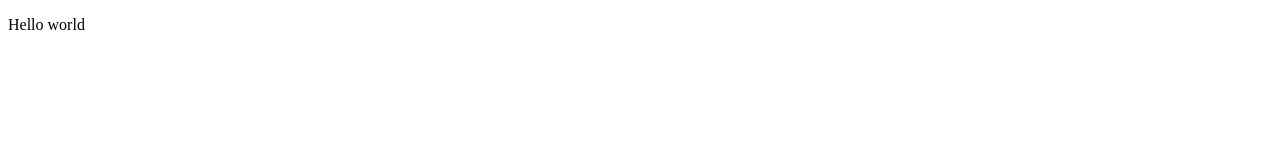
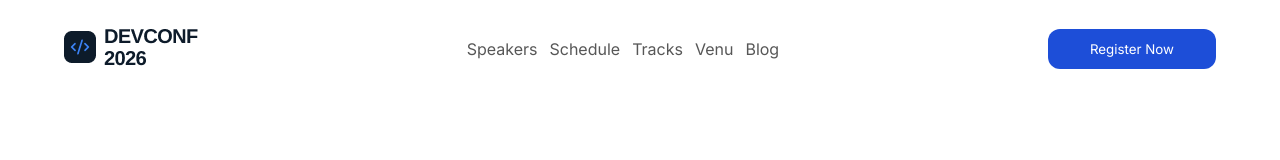
Before and after one commit to encodeshohan/DevConf-2026, a plain HTML site: page index.html in a window 1280 px wide. Drawn offline with Linux system fonts and the light colour scheme.

Commit message:
navigation bar updated

```diff
--- a/index.html
+++ b/index.html
@@ -4,8 +4,46 @@
     <meta charset="UTF-8">
     <meta name="viewport" content="width=device-width, initial-scale=1.0">
     <title>DevConf-2026</title>
+    <!-- css link -->
+    <link rel="stylesheet" href="./style.css">
+    <!-- Google Font -->
+    <link rel="preconnect" href="https://fonts.googleapis.com">
+    <link rel="preconnect" href="https://fonts.gstatic.com" crossorigin>
+    <link href="https://fonts.googleapis.com/css2?family=Inter:ital,opsz,wght@0,14..32,100..900;1,14..32,100..900&display=swap"rel="stylesheet">
 </head>
 <body>
-    <p>Hello world</p>
+    <!--nav bar section started-->
+    <header>
+        <nav>
+            <!-- left nav -->
+            <div>
+                <a href=""><img class="nav-logo-img" src="./images/logo.png" alt="DevConf-2026 Logo"></a>
+            </div>
+            <!-- middle nav -->
+            <div>
+                <ul class="nav-list">
+                    <li>
+                        <a href="#">Speakers</a>
+                    </li>
+                    <li>
+                        <a href="#">Schedule</a>
+                    </li>
+                    <li>
+                        <a href="#">Tracks</a>
+                    </li>
+                    <li>
+                        <a href="#">Venu</a>
+                    </li>
+                    <li>
+                        <a href="#">Blog</a>
+                    </li>
+                </ul>
+            </div>
+            <!-- right nav -->
+            <div>
+                <button class="nav-btn">Register Now</button>
+            </div>
+        </nav>
+    </header>
 </body>
 </html>
--- a/style.css
+++ b/style.css
@@ -0,0 +1,39 @@
+*{
+    margin: 0;
+    padding: 0;
+    font-family: "Inter", sans-serif;
+}
+/* nav style start */
+header{
+    padding: 25px 0px ;
+}
+nav{
+    display: flex;
+    justify-content: space-between;
+    align-items: center;
+    /* background-color: red; */
+    max-width: 90vw;
+    margin: auto;
+}
+.nav-logo-img{
+    width: 134px;
+    height: 44px;
+}
+.nav-list{
+    display: flex;
+    list-style: none;
+    gap: 12px;
+}
+.nav-list li a{
+    text-decoration: none;
+    color: #575757;
+}
+.nav-btn{
+    background-color: #1D4ED8;
+    color: #FFFFFF;
+    padding: 12px 42px;
+    border: none;
+    border-radius: 12px;
+    cursor: pointer;
+}
+/* nav style end */
```
Also changed, not shown: images/andrej.png (added), images/banner.jpg (added), images/demis.png (added), images/footer-logo.png (added), images/gary.png (added), images/logo-mini.png (added), images/logo.png (added), images/mustafa.png (added).
